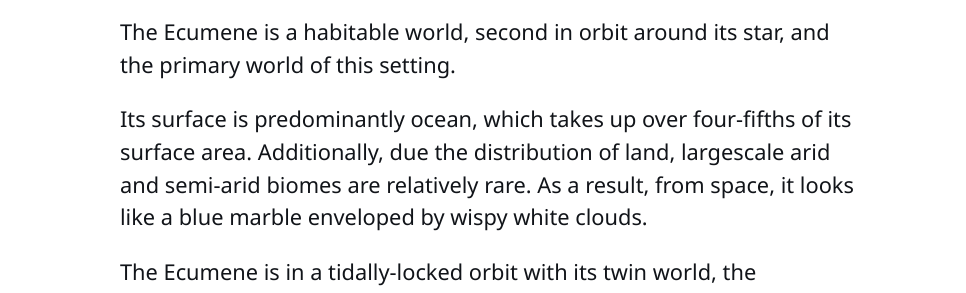
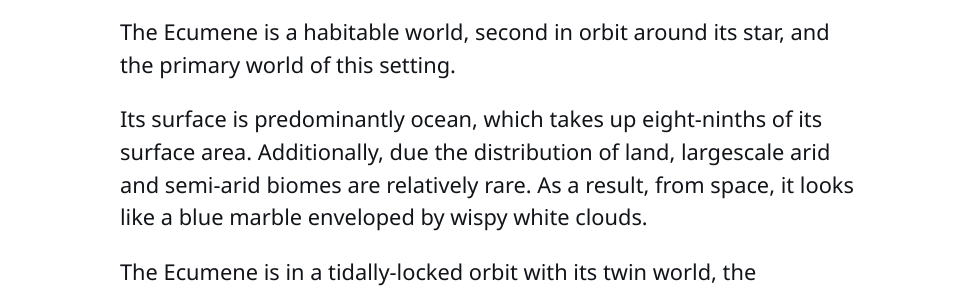
Before and after one commit to kmules1/kmules1.github.io, a Jekyll site: the page built from ecumene/index.md, in a window 1280 px wide and 900 px high, scrolled down 3183 px. Shown: the part 156-449 px from the top of the window, without its empty margins (146-1112 px from the left). Built offline with Jekyll 4.4.1, drawn with Linux system fonts in a browser that asks for light colours.

Commit message:
Update index.md

```diff
--- a/ecumene/index.md
+++ b/ecumene/index.md
@@ -198,7 +198,7 @@ Ador and Ayn have an orbital period of 96.26 Ecumene years and an orbital eccent
 
 The Ecumene is a habitable world, second in orbit around its star, and the primary world of this setting.
 
-Its surface is predominantly ocean, which takes up over four-fifths of its surface area. Additionally, due the distribution of land, largescale arid and semi-arid biomes are relatively rare. As a result, from space, it looks like a blue marble enveloped by wispy white clouds.
+Its surface is predominantly ocean, which takes up eight-ninths of its surface area. Additionally, due the distribution of land, largescale arid and semi-arid biomes are relatively rare. As a result, from space, it looks like a blue marble enveloped by wispy white clouds.
 
 The Ecumene is in a tidally-locked orbit with its twin world, the Maranthisa, which is two-thirds the radius and two-fifths the mass. As a result, both worlds have an unusually long rotational period of 65.784 hours. Three moons, the Three Sisters, orbit the Ecumene-Maranthisa barycenter, which is located one-sixth of the distance between them.
 
```
